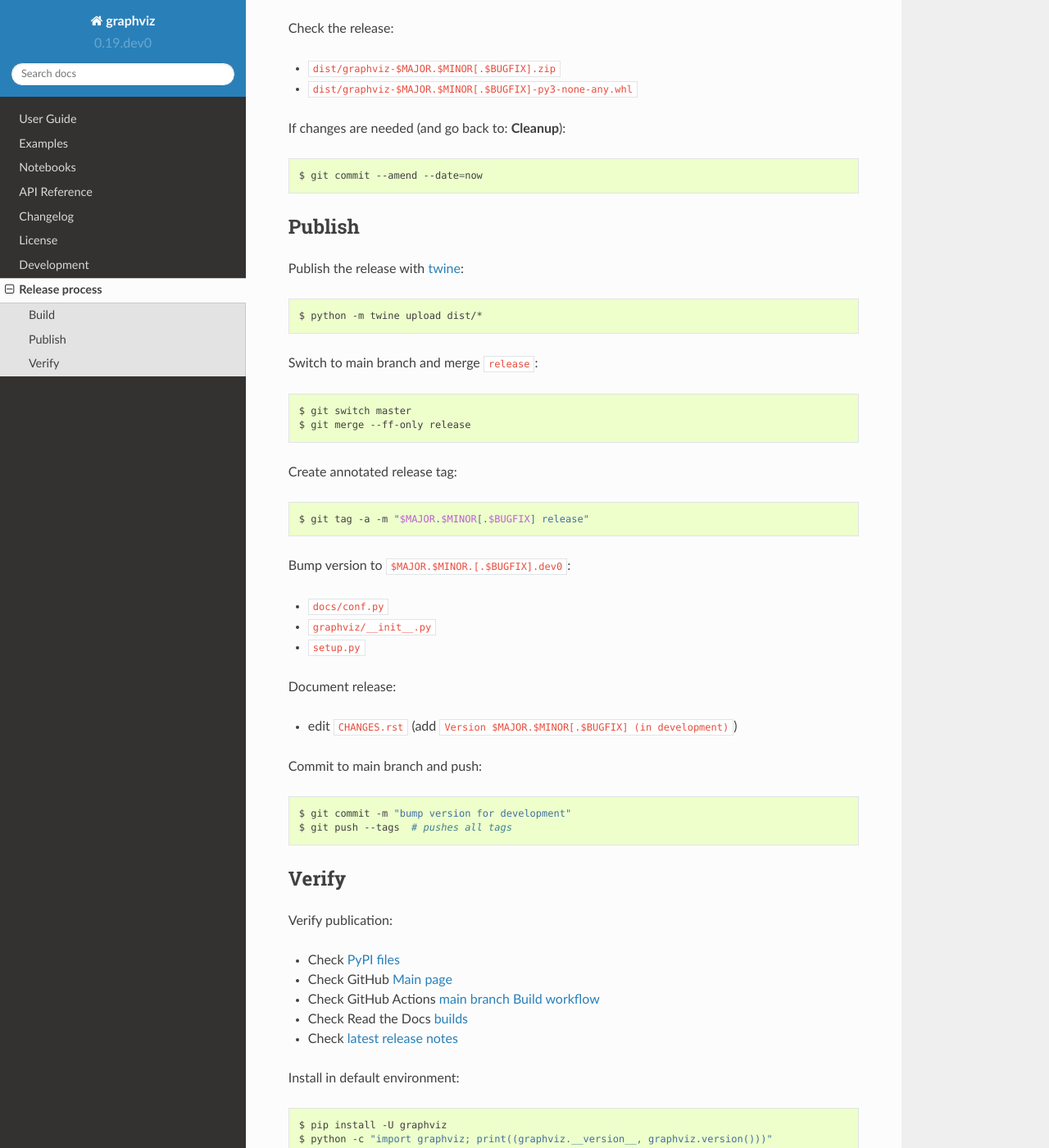
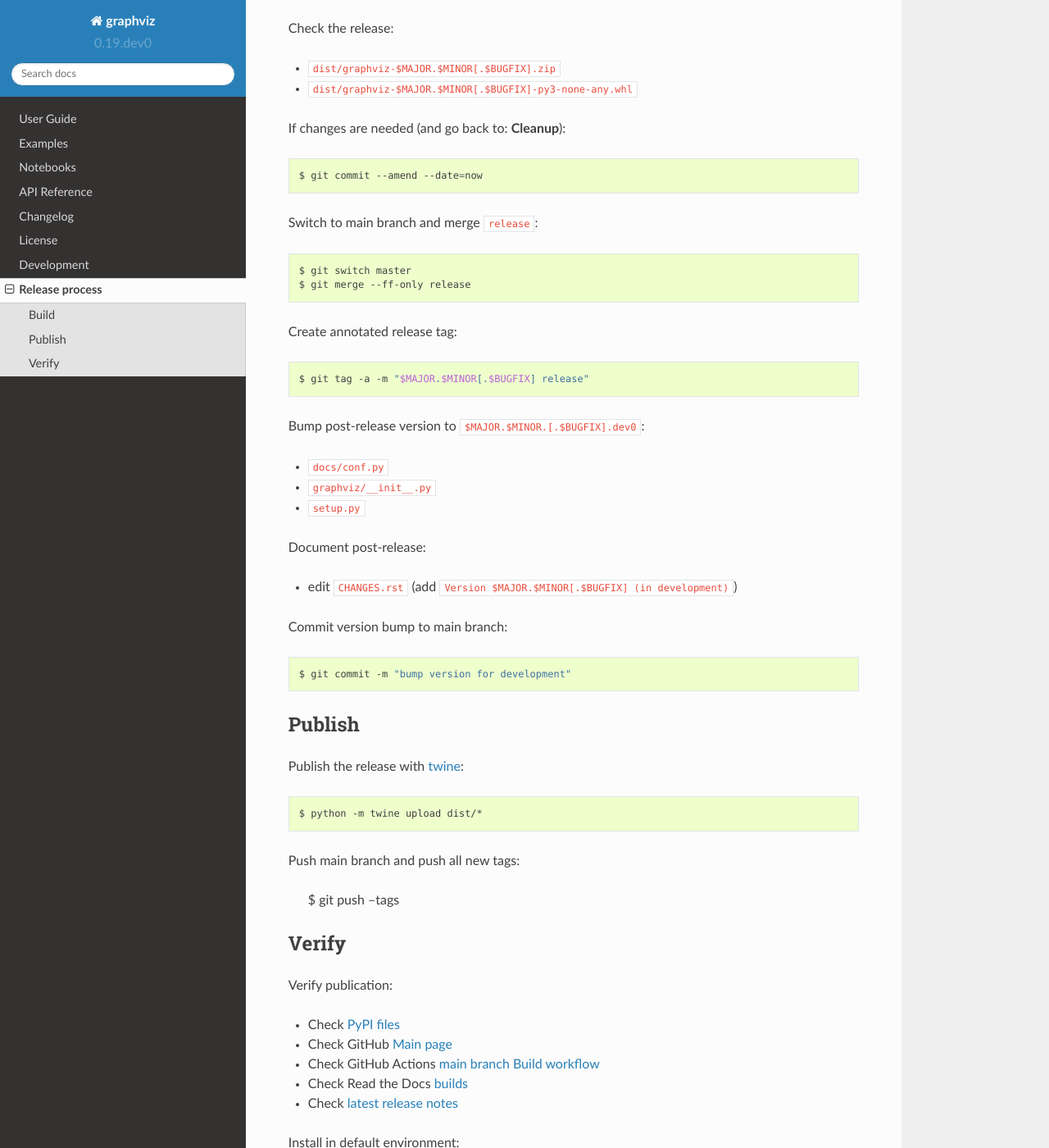
Before and after one commit to xflr6/graphviz, a Sphinx documentation site: the page built from docs/release_process.rst, in a window 1280 px wide and 1400 px high, scrolled down 1304 px. Shown: the whole window at 82% size. Built offline with Sphinx 7.4.7 and the Read the Docs theme 2.0.0, drawn with Linux system fonts in a browser that asks for light colours; the version number is read from the project's files by our own code.

Commit message:
reorder steps

```diff
--- a/docs/release_process.rst
+++ b/docs/release_process.rst
@@ -73,16 +73,6 @@ If changes are needed (and go back to: **Cleanup**):
 
     $ git commit --amend --date=now
 
-
-Publish
--------
-
-Publish the release with twine_:
-
-.. code:: bash
-
-    $ python -m twine upload dist/*
-
 Switch to main branch and merge ``release``:
 
 .. code:: bash
@@ -96,22 +86,35 @@ Create annotated release tag:
 
     $ git tag -a -m "$MAJOR.$MINOR[.$BUGFIX] release"
 
-Bump version to ``$MAJOR.$MINOR.[.$BUGFIX].dev0``:
+Bump post-release version to ``$MAJOR.$MINOR.[.$BUGFIX].dev0``:
 
 - ``docs/conf.py``
 - ``graphviz/__init__.py``
 - ``setup.py``
 
-Document release:
+Document post-release:
 
 - edit ``CHANGES.rst`` (add ``Version $MAJOR.$MINOR[.$BUGFIX] (in development)``)
 
-Commit to main branch and push:
+Commit version bump to main branch:
 
 .. code:: bash
 
     $ git commit -m "bump version for development"
-    $ git push --tags  # pushes all tags
+
+
+Publish
+-------
+
+Publish the release with twine_:
+
+.. code:: bash
+
+    $ python -m twine upload dist/*
+
+Push main branch and push all new tags:
+
+    $ git push --tags
 
 
 Verify
```
